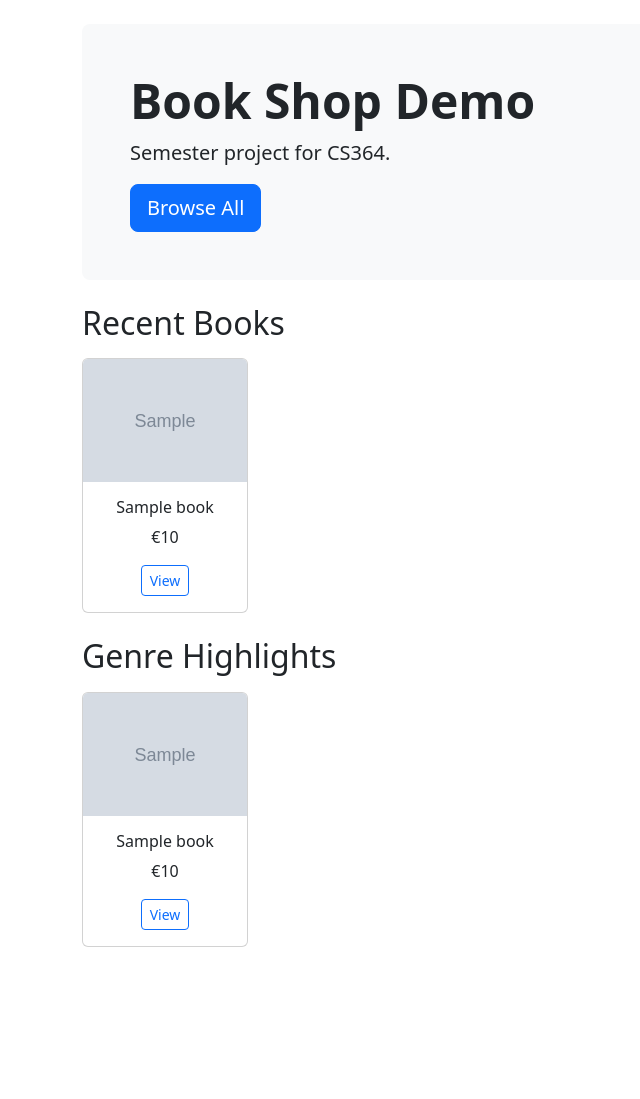
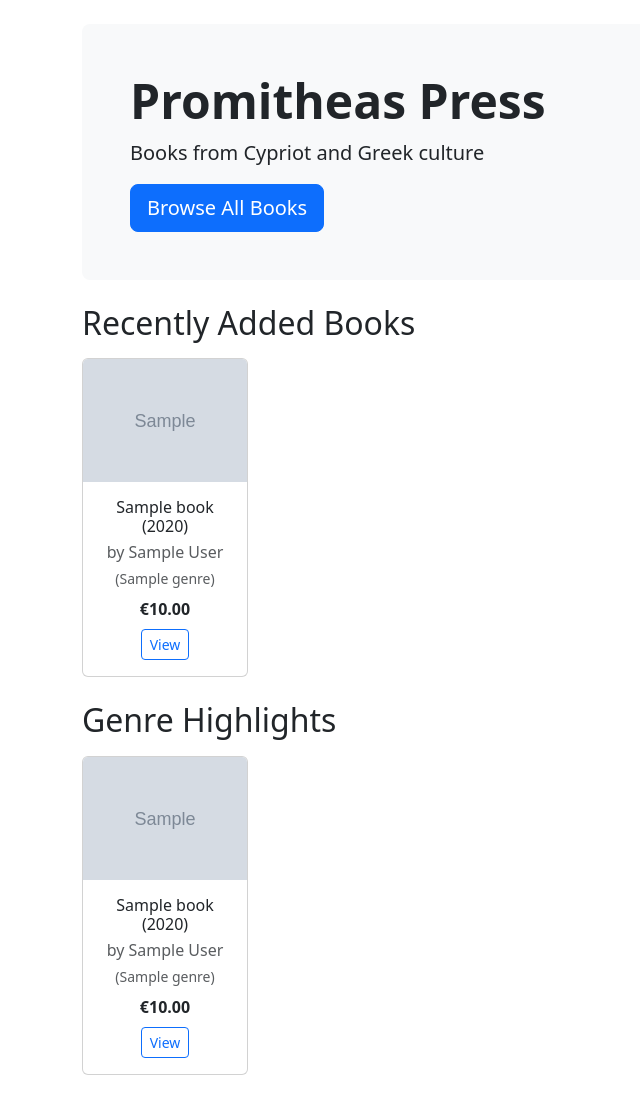
Before and after one commit to alexmerezas/CS364-project, a PHP site: page / in a window 1280 px wide. Shown: the part 56-1155 px from the top of the page, without its empty margins (0-640 px from the left). Before the commit the page ends 1003 px from the top, so only its background shows below. Run offline with PHP 8.4, Linux system fonts and the light colour scheme; tables that the repository leaves empty or names only in its code hold one stand-in row (values such as "Sample post"); grey boxes marked "Sample" are stand-in pictures.

Commit message:
Updated search + book info display

```diff
--- a/public/index.php
+++ b/public/index.php
@@ -1,35 +1,48 @@
 <?php
-$title = 'Home';
+$title = 'Promitheas Press';
 require_once '../config/db.php';
 include '../includes/header.php';
 
 $recent = $pdo->query(
-  "SELECT id,title,price,image FROM books ORDER BY created_at DESC LIMIT 6"
+  "SELECT b.id, b.title, b.price, b.image, b.author, b.pub_year, g.name AS genre
+   FROM books b
+   JOIN genres g ON b.genre_id = g.id
+   ORDER BY b.created_at DESC
+   LIMIT 6"
 )->fetchAll();
 
 $firstCat = $pdo->query("SELECT id FROM genres LIMIT 1")->fetchColumn();
-$catStmt  = $pdo->prepare(
-  "SELECT id,title,price,image FROM books WHERE genre_id = ? LIMIT 6"
+$catStmt = $pdo->prepare(
+  "SELECT b.id, b.title, b.price, b.image, b.author, b.pub_year, g.name AS genre
+   FROM books b
+   JOIN genres g ON b.genre_id = g.id
+   WHERE b.genre_id = ?
+   LIMIT 6"
 );
 $catStmt->execute([$firstCat]);
 $featured = $catStmt->fetchAll();
 ?>
 
 <div class="p-5 mb-4 bg-light rounded-3">
-  <h1 class="display-5 fw-bold">Book Shop Demo</h1>
-  <p class="lead">Semester project for CS364.</p>
-  <a href="books.php" class="btn btn-primary btn-lg">Browse All</a>
+  <h1 class="display-5 fw-bold">Promitheas Press</h1>
+  <p class="lead">Books from Cypriot and Greek culture</p>
+  <a href="books.php" class="btn btn-primary btn-lg">Browse All Books</a>
 </div>
 
-<h2 class="mb-3">Recent Books</h2>
+<h2 class="mb-3">Recently Added Books</h2>
 <div class="row">
-  <?php foreach($recent as $p): ?>
+  <?php foreach ($recent as $p): ?>
     <div class="col-6 col-md-4 col-lg-2 mb-4">
       <div class="card h-100">
-        <img src="<?= $p['image'] ?>" class="card-img-top" alt="">
+        <img src="/images/<?= htmlspecialchars($p['image']) ?>" class="card-img-top" alt="">
         <div class="card-body text-center">
-          <h6><?= htmlspecialchars($p['title']) ?></h6>
-          <p>&euro;<?= $p['price'] ?></p>
+          <h6 class="mb-1">
+            <?= htmlspecialchars($p['title']) ?>
+            (<?= htmlspecialchars($p['pub_year']) ?>)
+          </h6>
+          <p class="text-muted mb-1">by <?= htmlspecialchars($p['author']) ?></p>
+          <p class="text-muted small mb-2">(<?= htmlspecialchars($p['genre']) ?>)</p>
+          <p class="fw-bold mb-2">&euro;<?= number_format($p['price'], 2) ?></p>
           <a href="book_details.php?id=<?= $p['id'] ?>" class="btn btn-sm btn-outline-primary">View</a>
         </div>
       </div>
@@ -39,13 +52,18 @@ $featured = $catStmt->fetchAll();
 
 <h2 class="mb-3">Genre Highlights</h2>
 <div class="row">
-  <?php foreach($featured as $p): ?>
+  <?php foreach ($featured as $p): ?>
     <div class="col-6 col-md-4 col-lg-2 mb-4">
       <div class="card h-100">
-        <img src="<?= $p['image'] ?>" class="card-img-top" alt="">
+        <img src="/images/<?= htmlspecialchars($p['image']) ?>" class="card-img-top" alt="">
         <div class="card-body text-center">
-          <h6><?= htmlspecialchars($p['title']) ?></h6>
-          <p>&euro;<?= $p['price'] ?></p>
+          <h6 class="mb-1">
+            <?= htmlspecialchars($p['title']) ?>
+            (<?= htmlspecialchars($p['pub_year']) ?>)
+          </h6>
+          <p class="text-muted mb-1">by <?= htmlspecialchars($p['author']) ?></p>
+          <p class="text-muted small mb-2">(<?= htmlspecialchars($p['genre']) ?>)</p>
+          <p class="fw-bold mb-2">&euro;<?= number_format($p['price'], 2) ?></p>
           <a href="book_details.php?id=<?= $p['id'] ?>" class="btn btn-sm btn-outline-primary">View</a>
         </div>
       </div>
```
Also changed, not shown: public/book_details.php (+40 -12 lines), public/books.php (+29 -11 lines).
